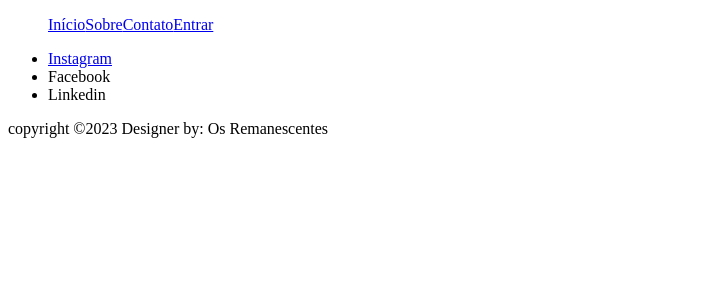
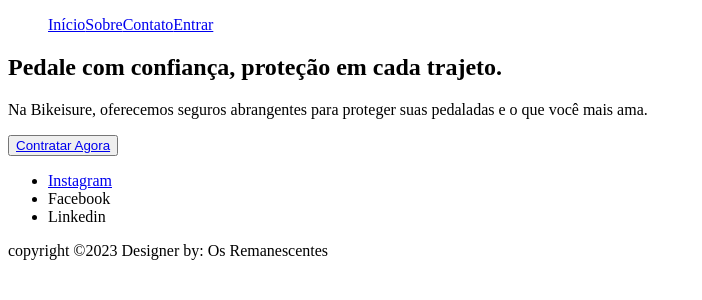
Before and after one commit to Neveszera/bikeisure, a React (Vite) app: page / in a window 1280 px wide. Shown: the top 300 px of the page, without its empty margins (0-702 px from the left). Built offline with nearby package versions, Linux system fonts and the light colour scheme.

Commit message:
criando a Home

```diff
--- /dev/null
+++ b/src/routes/Home.jsx
@@ -0,0 +1,17 @@
+export default function Home(){
+
+    return(
+        <>
+
+            <section>
+                <div><h1>Pedale com confiança, proteção em cada trajeto.</h1>
+                <p>Na Bikeisure, oferecemos seguros abrangentes para proteger suas pedaladas e o que você mais ama.</p>
+                <button><a href="#">Contratar Agora</a></button>
+                </div>
+
+            </section>
+
+
+        </>
+    )
+}
```
Also changed, not shown: src/main.jsx (+5 -2 lines).
